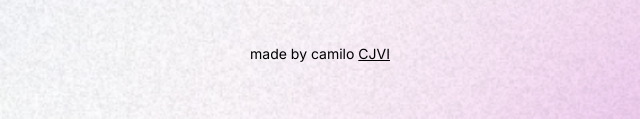
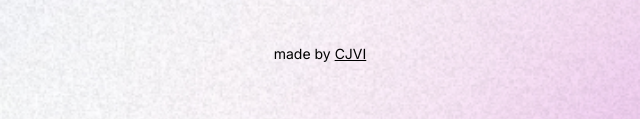
Before and after one commit to camiloiglesias/discovery, a plain HTML site: page index.html in a window 1280 px wide. Shown: the part 678-797 px from the top of the page, 320-960 px from the left. Drawn offline with nearby package versions, Linux system fonts and the light colour scheme.

Commit message:
made by cjvi - footer

```diff
--- a/index.html
+++ b/index.html
@@ -64,7 +64,7 @@
     </div>
 
     <footer>
-      made by camilo
+      made by
       <a
         href="https://www.linkedin.com/in/camilo-jose-viera-iglesias/"
         target="_blank"
```
